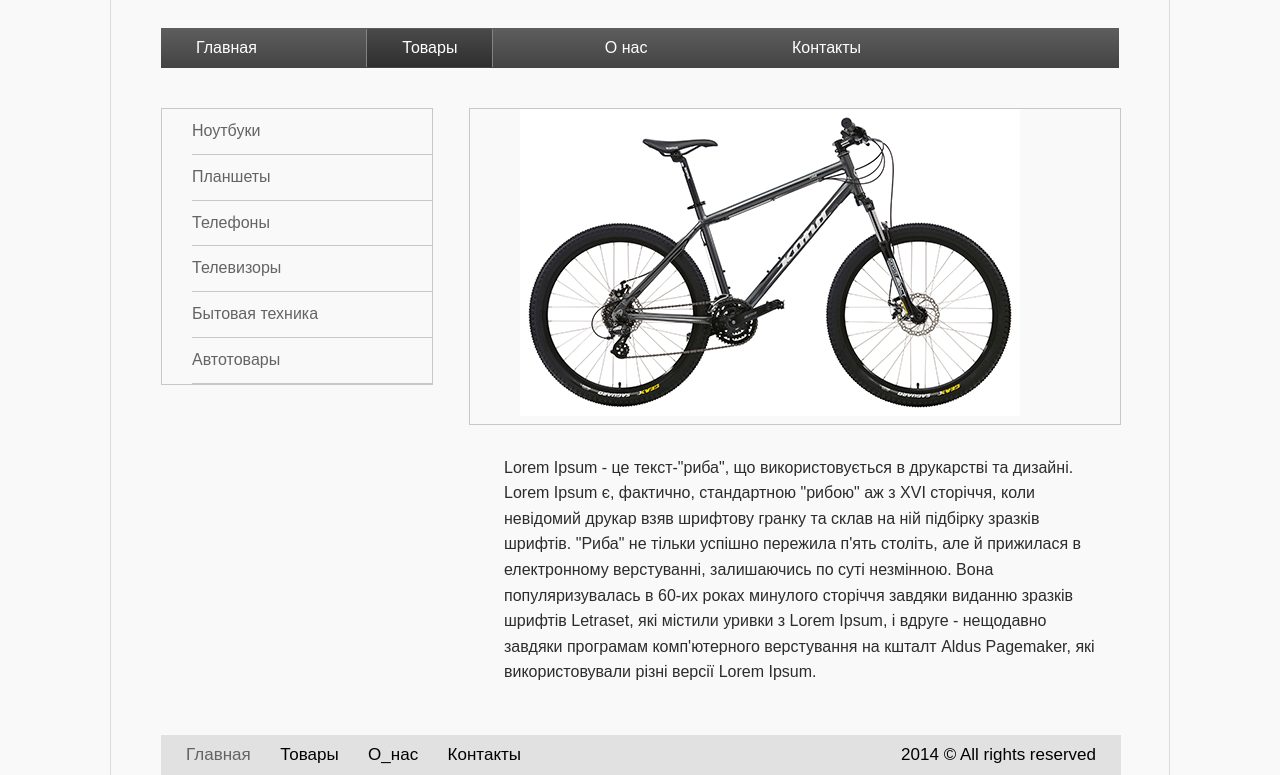
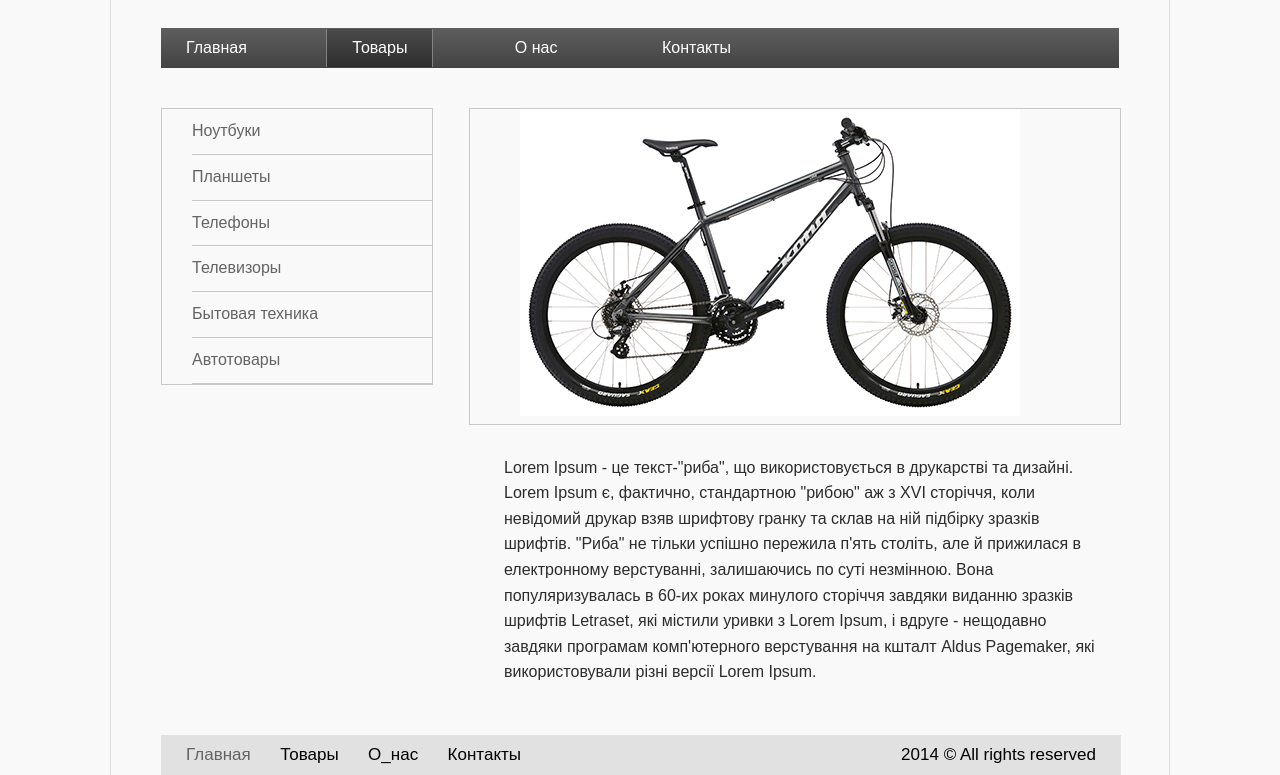
Before and after one commit to ivanet2016/Fitness, a plain HTML site: page index.html in a window 1280 px wide. Shown: the part 106-881 px from the top of the page. Drawn offline with Linux system fonts and the light colour scheme.

Commit message:
main-nav

```diff
--- a/css/style.css
+++ b/css/style.css
@@ -47,7 +47,7 @@ body {
 	text-decoration: none;
 	display: inline-block;
 	vertical-align: middle;
-	padding: 0 35px;
+	padding: 0 25px;
 }
 
 .main-nav li a.active {
```
